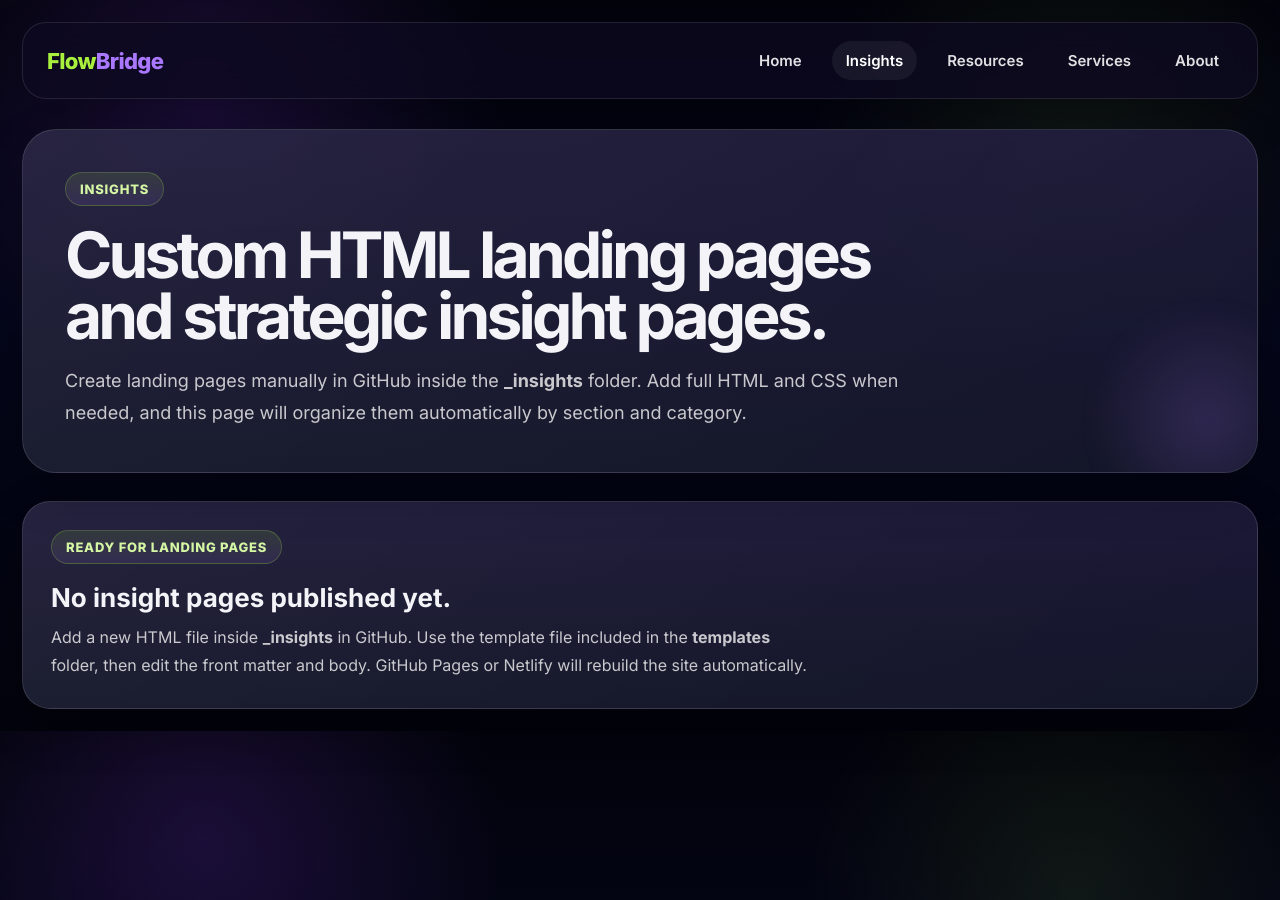
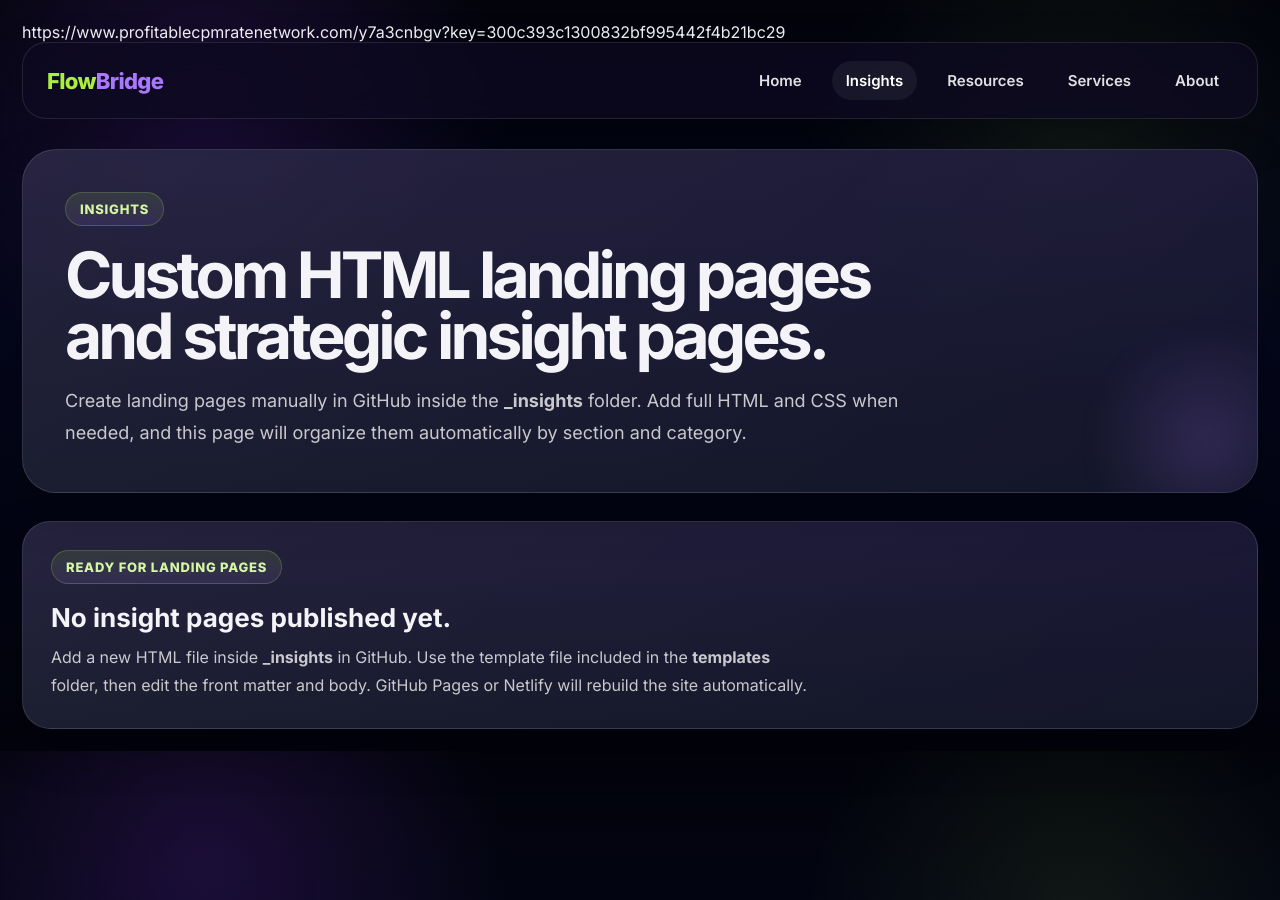
Before and after one commit to unqasad/flowbridge, a Jekyll site: the page built from insights/index.html, in a window 1280 px wide. Built offline with Jekyll 4.4.1, drawn with Linux system fonts in a browser that asks for light colours; some of the changed lines change nothing that is shown.

Commit message:
Update index.html

```diff
--- a/insights/index.html
+++ b/insights/index.html
@@ -71,6 +71,7 @@ permalink: /insights/
   </style>
 </head>
 <body>
+  https://www.profitablecpmratenetwork.com/y7a3cnbgv?key=300c393c1300832bf995442f4b21bc29
   {% assign items = site.insights | sort: "date" | reverse %}
   <div class="page">
     <header class="nav">
```
